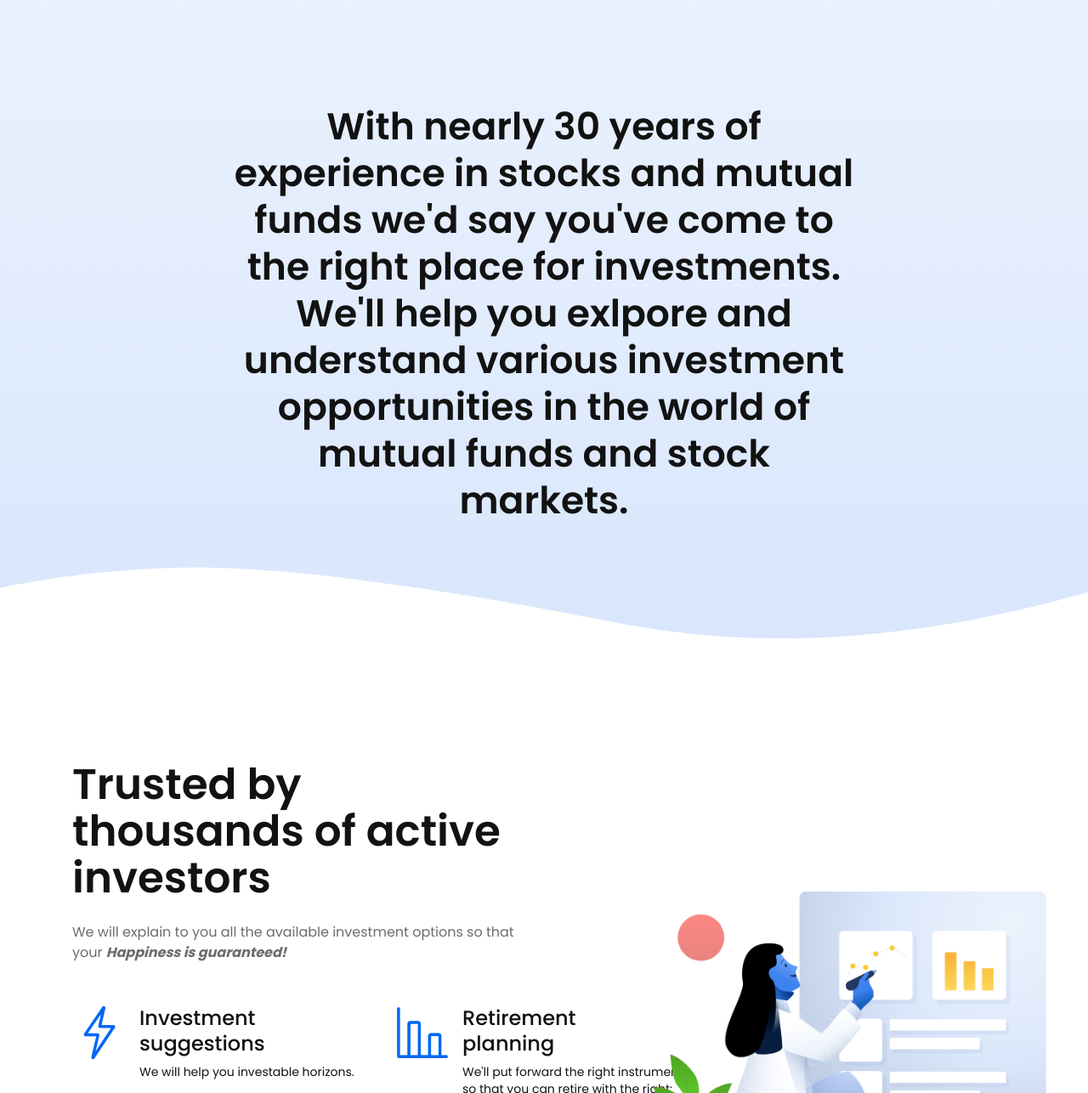
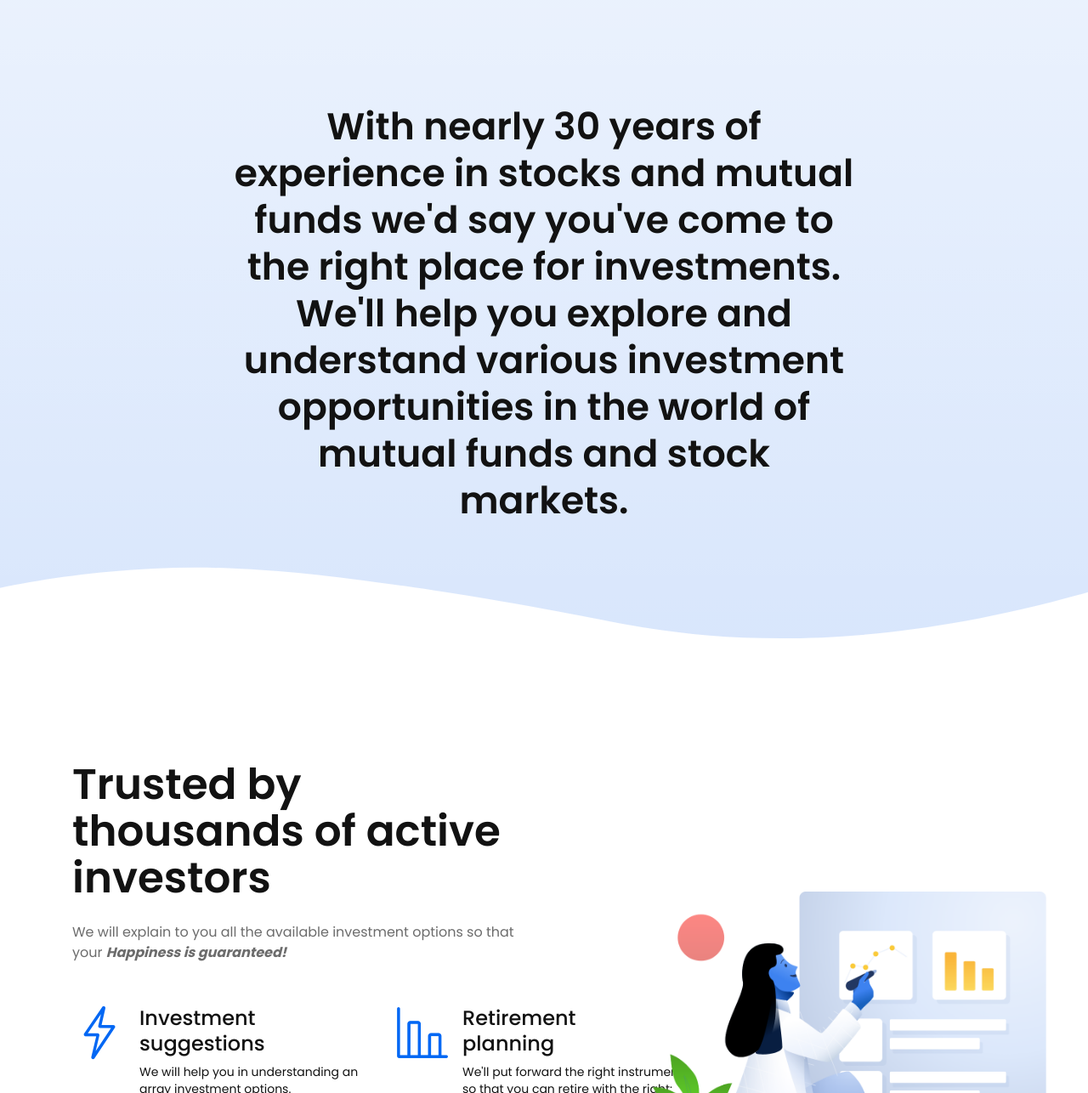
Before and after one commit to acumennmoney/acumenn.io, a plain HTML site: page index.html in a window 1280 px wide. Shown: the part 74-1360 px from the top of the page at 85% size. Drawn offline with Linux system fonts and the light colour scheme; files whose address does not match are found by name.

Commit message:
Fixed typos and changed "Investment suggestions" description

```diff
--- a/index.html
+++ b/index.html
@@ -92,7 +92,7 @@
                     <div class="col-xl-8 col-lg-10">
                         <div class="header-content text-center">
                             <!--<h4 class="header-title">With nearly 30 years of experience in finance we'd say you've come to the right place for investments. We'll help you understand sector and stock wise opportunities as well as all types of mutual funds to cater your financial and investment needs.</h4>-->
-                            <h4 class="header-title">With nearly 30 years of experience in stocks and mutual funds we'd say you've come to the right place for investments. We'll help you exlpore and understand various investment opportunities in the world of mutual funds and stock markets.</h4>
+                            <h4 class="header-title">With nearly 30 years of experience in stocks and mutual funds we'd say you've come to the right place for investments. We'll help you explore and understand various investment opportunities in the world of mutual funds and stock markets.</h4>
                             <br>
                         <!--
                             <h6>WHO SHOULD INVEST?</h6>
@@ -137,7 +137,7 @@
                                 </div>
                                 <div class="services-content media-body">
                                     <h4 class="services-title">Investment<br>suggestions</h4>
-                                    <p class="text">We will help you investable horizons.</p>
+                                    <p class="text">We will help you in understanding an array investment options.</p>
                                 </div>
                             </div> <!-- services content -->
                         </div>
```
